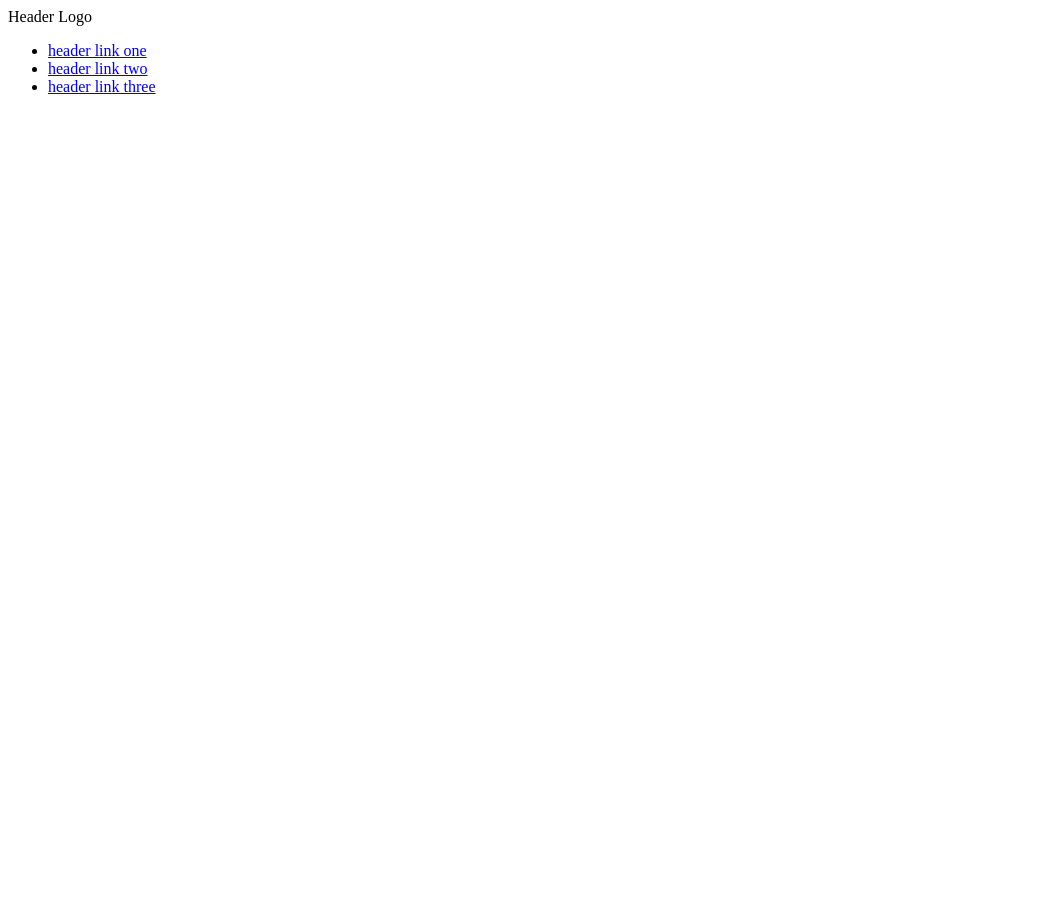
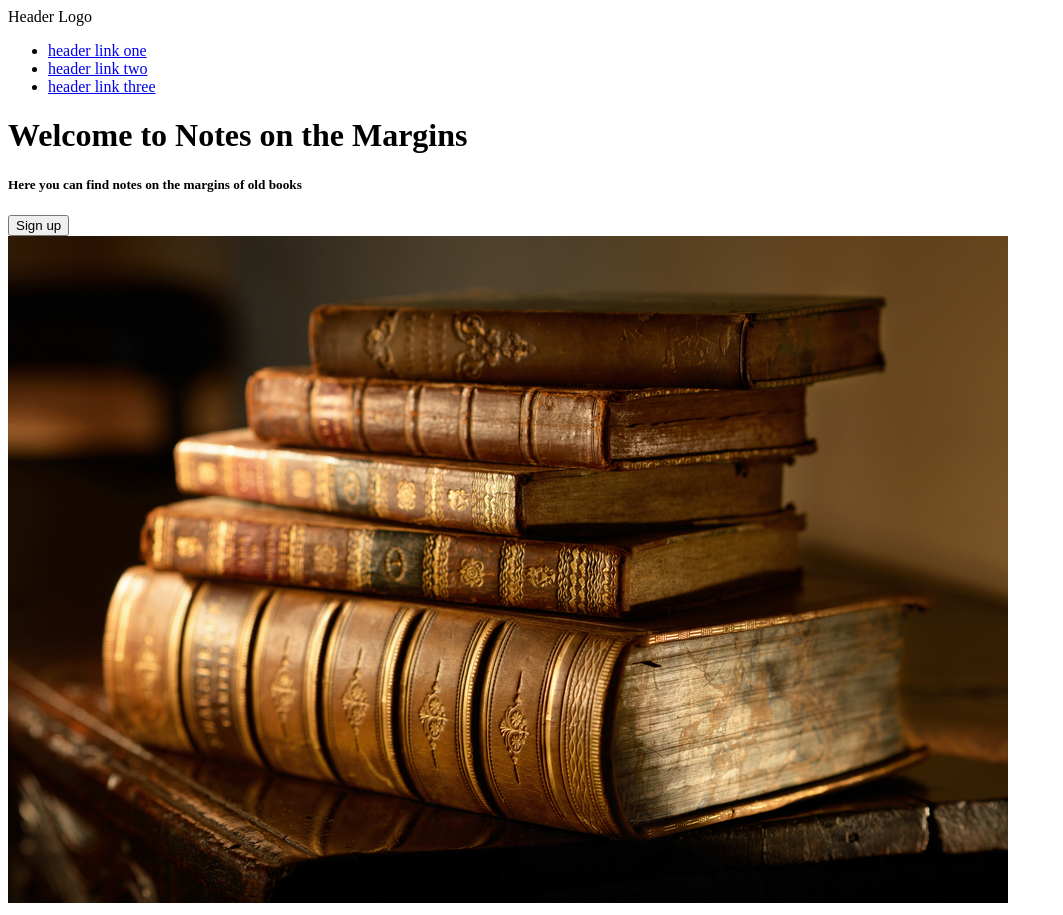
Before and after one commit to ulkar-aghayeva/website1, a plain HTML site: page index.html in a window 1280 px wide. Shown: the whole page, without its empty margins (0-1063 px from the left). Before the commit the page ends 800 px from the top, so only its background shows below. Drawn offline with Linux system fonts and the light colour scheme.

Commit message:
added image

```diff
--- a/index.html
+++ b/index.html
@@ -2,7 +2,7 @@
 <html lang="en">
     <head>
         <meta charset="UTF-8">
-        <title>website from ground up</title>
+        <title>notes on the margins</title>
         <link rel="stylesheet" href="style.css">
     </head>
     <body>
@@ -16,6 +16,24 @@
                 </ul>
             </div>
         </div>
+        <div class="container1">
+            <div class="header">
+              <h1>Welcome to Notes on the Margins</h1>
+             </div>
+             <div class="text">
+              <h5>Here you can find notes on the margins of old books</h5>
+            </div>
+            <div class="button">
+              <button>Sign up</button>
+            </div>
+            <div class="image">
+              <img src="images/oldbooks.jpg" alt="a stack of old books">
+            </div>
+
+        </div>
+        <div class="container2">
+
+        </div>
     </body>
 
 </html>
```
Also changed, not shown: images/oldbooks.jpg (added), 1 other file.
